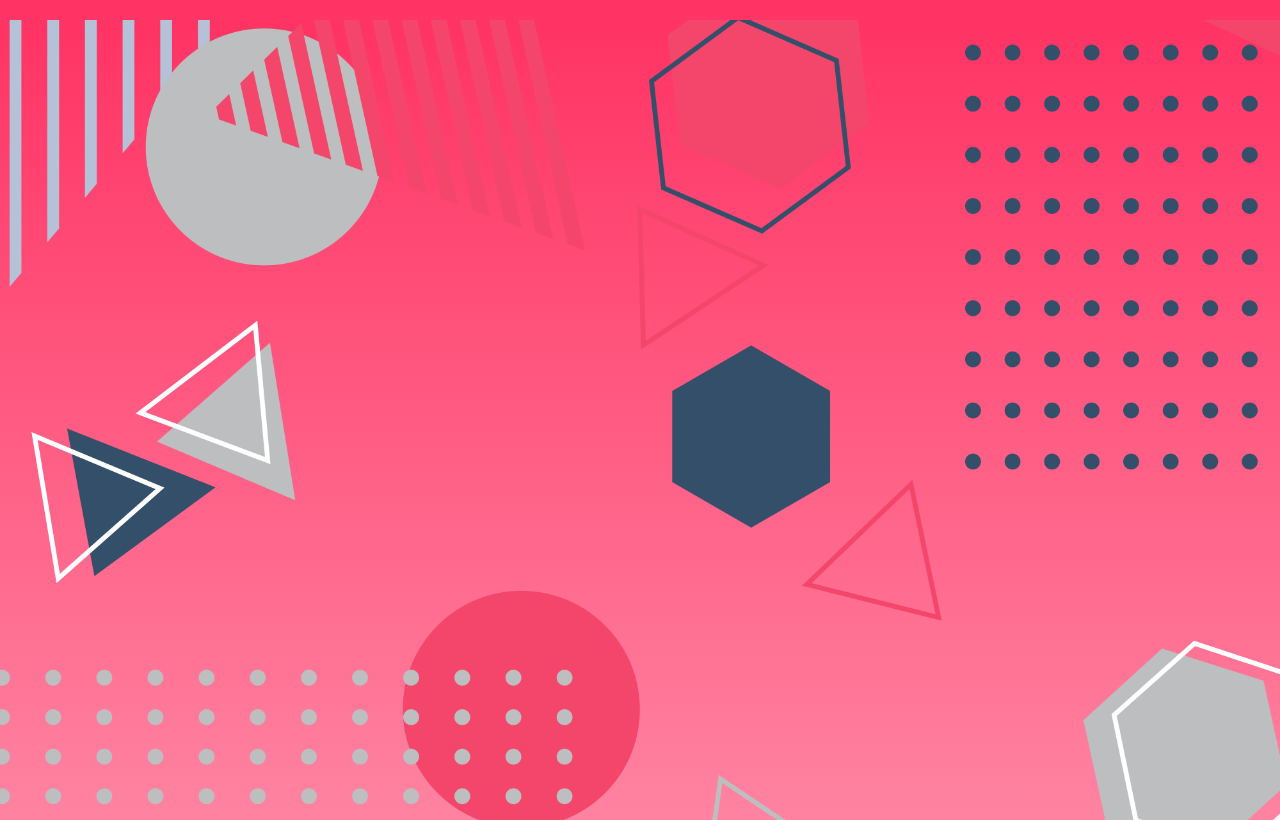
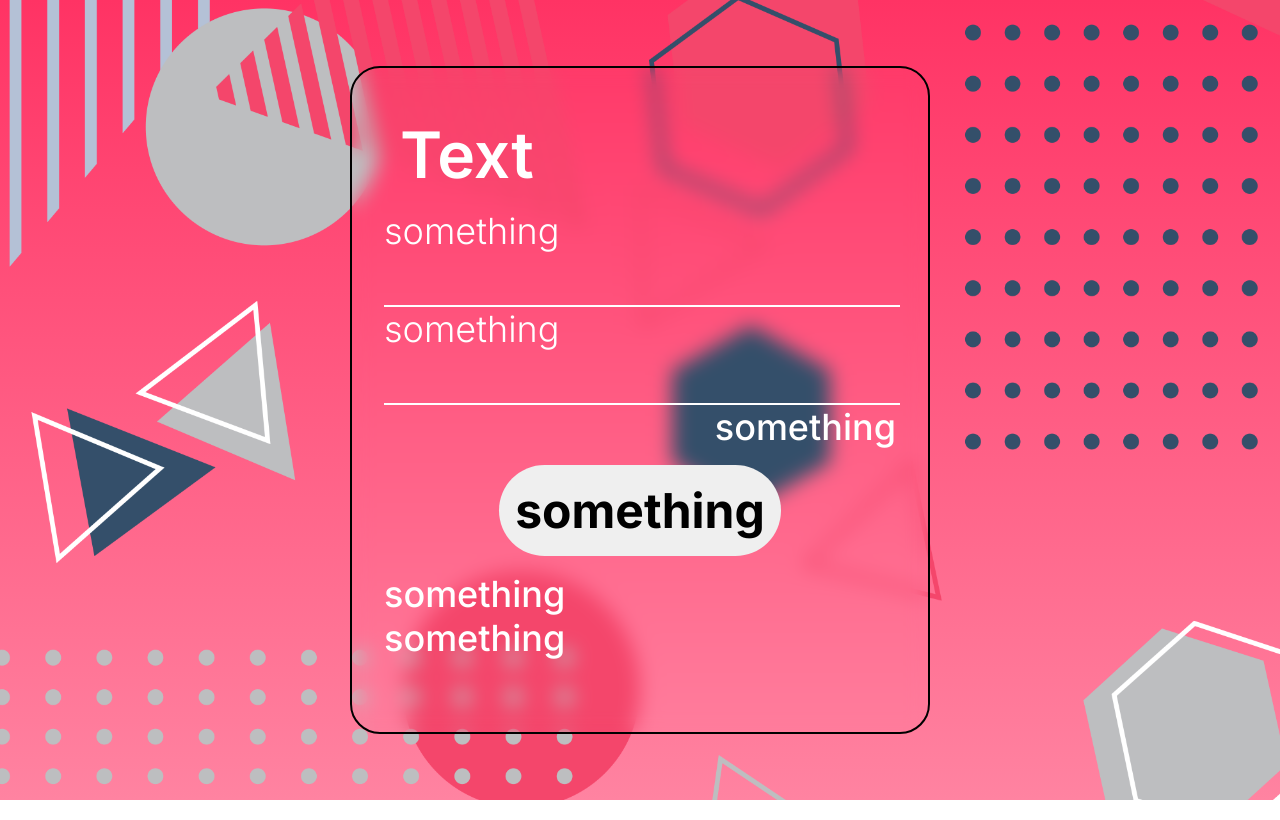
Before and after one commit to Guilherme-Beckman/social-media-events, an Angular app in the folder frontend/social-media-events/: page /login in a window 1280 px wide. Built offline with nearby package versions, Linux system fonts and the light colour scheme.

Commit message:
feat: add a css style to default-layout-page-login-register

```diff
--- a/frontend/social-media-events/src/app/app.component.ts
+++ b/frontend/social-media-events/src/app/app.component.ts
@@ -10,5 +10,6 @@ import { DefaultLayoutPageLoginRegisterComponent } from "./components/default-la
   styleUrl: './app.component.css'
 })
 export class AppComponent {
+
   title = 'social-media-events';
 }
--- a/frontend/social-media-events/src/app/components/default-layout-page-login-register/default-layout-page-login-register.component.css
+++ b/frontend/social-media-events/src/app/components/default-layout-page-login-register/default-layout-page-login-register.component.css
@@ -1,9 +1,16 @@
-
-  main {
-    margin: 0px;
+@import url('https://fonts.googleapis.com/css2?family=Inter:ital,opsz,wght@0,14..32,100..900;1,14..32,100..900&display=swap');
+*{
+  margin: 0px;
+  font-family: Inter;
+}
+main {
     height: 100vh;
     width: 100vw;
     position: relative;
+        display: flex;
+        justify-content: center; /* Centraliza horizontalmente */
+        align-items: center; /* Centraliza verticalmente */
+
   }
   main::after{
     content: '';
@@ -32,3 +39,56 @@
     background-size: cover;
     margin: 0px;
   }
+
+  .card{
+    backdrop-filter: blur(10px);
+  -webkit-backdrop-filter: blur(40%);
+    border: 2px solid black;
+    border-radius: 30px;
+    height: 75%;
+    width: 40%;
+    padding: 2rem;
+    color: white;
+  }
+ h2{
+    text-align: left;
+    font-size: 64px;
+    font-weight: 600;
+    line-height: 77.45px;
+    padding: 1rem;
+
+  }
+   h3{
+    text-align: right;
+    font-weight: 500;
+    font-size: 36px;
+  }
+  label{
+    font-weight: 300;
+    font-size: 36px
+  }
+  input{
+    border: none;
+    border-bottom: 2px solid white;
+    background: none;
+    width: 100%;
+    height: 50px;
+  }
+  .submit-button{
+    text-align: center;
+    padding: 1rem;
+  }
+  button{
+    border-radius: 50px;
+    border: none;
+    padding: 1rem;
+    text-align: center;
+    color: black;
+    font-weight: 700;
+    font-size: 48px;
+    align-items: center;
+  }
+  h4{
+    font-weight: 500;
+    font-size: 36px;
+  }
--- a/frontend/social-media-events/src/app/components/default-layout-page-login-register/default-layout-page-login-register.component.html
+++ b/frontend/social-media-events/src/app/components/default-layout-page-login-register/default-layout-page-login-register.component.html
@@ -1,9 +1,24 @@
 
 <main>
     <div class="card">
-        <h2></h2>
+        <h2>Text</h2>
         <div>
-            <label for="email"></label>
+            <label for="something">something</label>
+            <br>
+            <input type="text" name="" id="">
         </div>
+        <div>
+            <label for="">something</label>
+            <br>
+            <input type="text" name="" id="">
+        </div>
+        <h3>something</h3>
+        <div class="submit-button">
+            <button>something</button>
+        </div>
+
+        <h4>something</h4>
+        <h4>something</h4>
+
     </div>
 </main>
```
